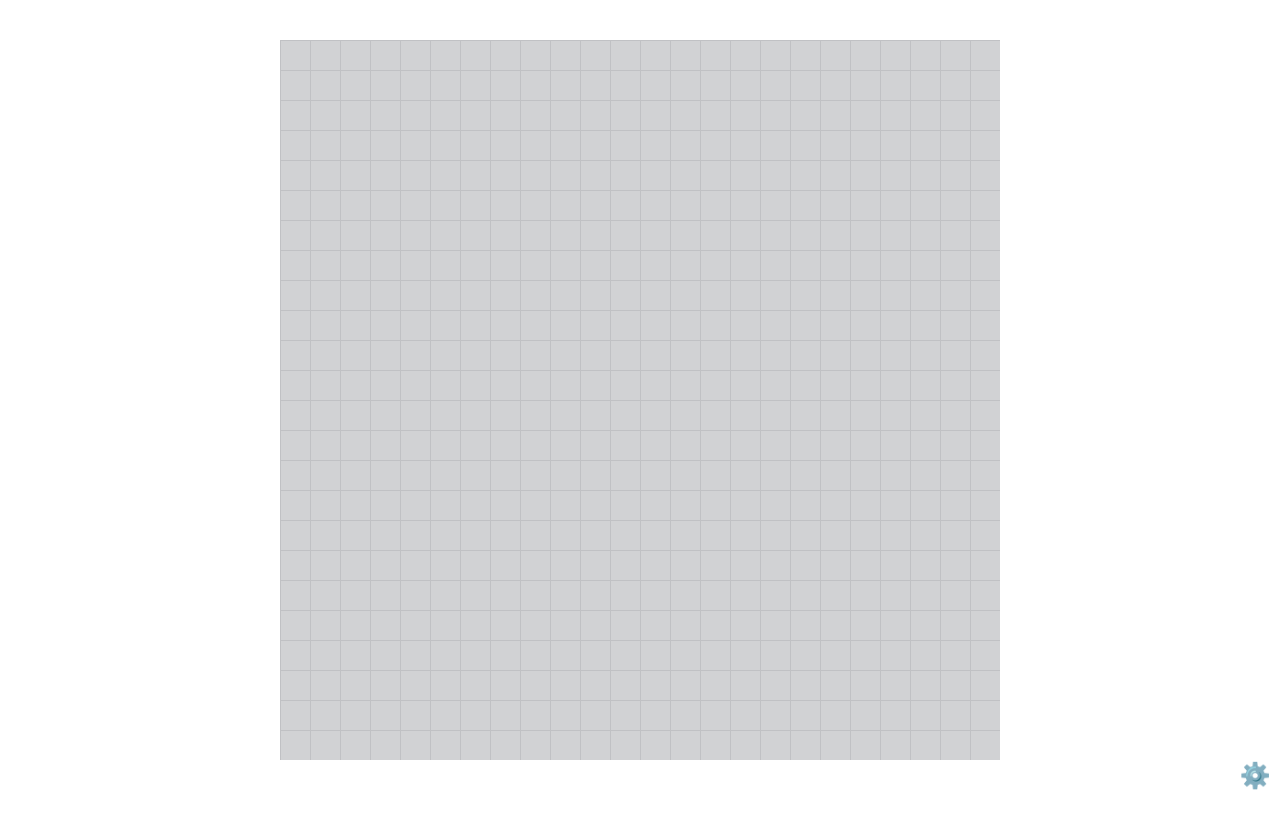
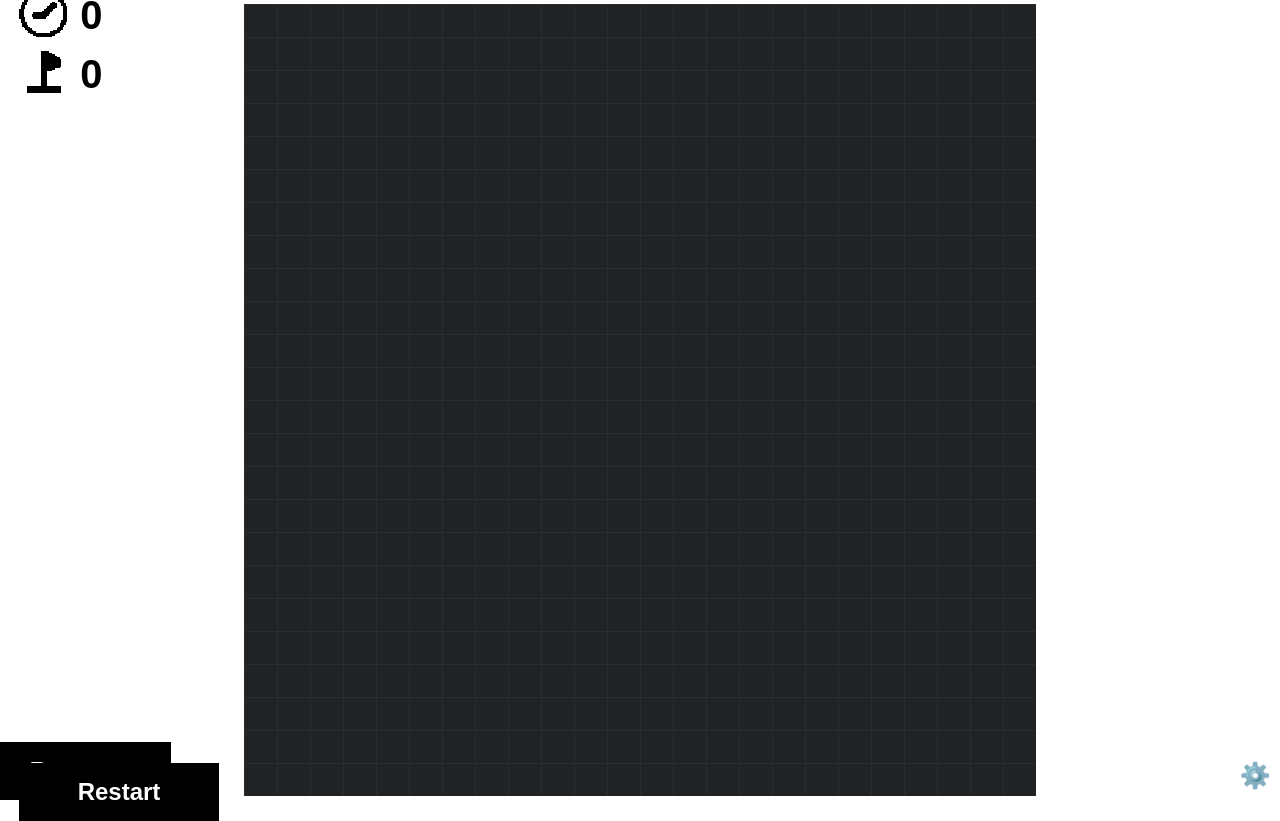
Before and after one commit to tabby456/cool-minesweeper, a plain HTML site: page index.html in a window 1280 px wide. Before the commit the page ends 800 px from the top, so only its background shows below. Drawn offline with nearby package versions, Linux system fonts and the light colour scheme; a web font is replaced by a local one.

Commit message:
New design prototype (pixelated, black and white) and groundwork for themes

```diff
--- a/index.html
+++ b/index.html
@@ -7,7 +7,7 @@
 
     <link rel="preconnect" href="https://fonts.googleapis.com">
     <link rel="preconnect" href="https://fonts.gstatic.com" crossorigin>
-    <link href="https://fonts.googleapis.com/css2?family=Nunito:ital,wght@0,200..1000;1,200..1000&display=swap" rel="stylesheet">
+    <link href="https://fonts.googleapis.com/css2?family=Jersey+10&display=swap" rel="stylesheet">
 
     <link rel="stylesheet" href="style.css">
 </head>
@@ -18,6 +18,12 @@
         <button id="restart">Restart</button>
     </div>
     <div id="container">
+        <div id="display-bar">
+            <div id="display-bar-text"><img src="time.png" alt="time"> <span id="timer">0</span></div>
+            <div id="display-bar-text"><img src="flag.png" alt="flagged"> <span id="flags">0</span></div>
+            <button id="restart">Restart</button>
+        </div>
+
         <main id="map"></main>
     </div>
 
@@ -96,6 +102,7 @@ function populateMap(width = 24, height = 24, mines = 99){
     updateFlagNumber();
 
     timerText.innerText = timer;
+    document.querySelector('body').classList.remove('confetti');
 
     function placeCell(x, y){
         const cell = document.createElement('button');
@@ -311,6 +318,7 @@ function win(){
     if (hasWon || hasLost)
         return;
 
+    hasWon = true;
     stopTimer();
     document.querySelector('body').classList.add('confetti');
 }
@@ -387,6 +395,5 @@ const difficultyList = document.getElementById('difficulty-list');
 
 
     </script>
-    <script src="main.js"></script>
 </body>
 </html>
--- a/style.css
+++ b/style.css
@@ -1,9 +1,90 @@
+/* THEMES */
+
+:root{
+    --background-color: white;
+    --color: black;
+
+    --button-color: black;
+    --button-text-color: white;
+    --button-hover-color: #1a1a1a;
+    --button-pressed-color: #272727;
+    --button-toggled-color: #8dc0f4;
+
+    --cell-size: 33px;
+    --cell-font-size: 1.1em;
+
+    --cell-color: #212224;
+    --cell-hover-color: #414246;
+    --cell-pressed-color: #56575a;
+    --cell-revealed-color: #000000;
+    --cell-flagged-color: #da746d;
+    --cell-mine-color: blueviolet;
+
+    --cell-border: 0 solid #2b2c31;
+    --cell-border-top-width: 1px;
+    --cell-border-left-width: 1px;
+
+    --cell-1: #9aace6;
+    --cell-2: #8edaa7;
+    --cell-3: #e6957d;
+    --cell-4: #b18fe7;
+    --cell-5: #e6b887;
+    --cell-6: #92cfe7;
+    --cell-7: #f8f8f8;
+    --cell-8: #b2b2b3;
+}
+
+.basic{
+    --background-color: white;
+    --color: black;
+
+    --button-color: #ebecee;
+    --button-text-color: black;
+    --button-hover-color: #dcdddf;
+    --button-pressed-color: #b7b9bb;
+    --button-toggled-color: #8dc0f4;
+
+    --cell-size: 30px;
+    --cell-font-size: 1.05em;
+
+    --cell-color: #d1d2d4;
+    --cell-hover-color: #c4c5c7;
+    --cell-pressed-color: #b1b2b5;
+    --cell-revealed-color: #edeef0;
+    --cell-flagged-color: #ef9f99;
+    --cell-mine-color: blueviolet;
+
+    --cell-border: 0 solid #c0c1c4;
+    --cell-border-top-width: 1px;
+    --cell-border-left-width: 1px;
+
+    --cell-1: #4e71e2;
+    --cell-2: #189e45;
+    --cell-3: #de6742;
+    --cell-4: #7a41d4;
+    --cell-5: #e29a4e;
+    --cell-6: #4eb8e2;
+    --cell-7: #26292b;
+    --cell-8: #5f6265;
+}
+
+
+
+
+
+
+
+
+*{
+    font-family: "Jersey 10", sans-serif;
+}
+
 body{
     user-select: none;
     margin: 0;
 
-    font-family: "Nunito", sans-serif;
-    font-optical-sizing: auto;
+    background-color: var(--background-color);
+    color: var(--color);
 
     /*background-color: #f8f8fa;*/
 }
@@ -15,39 +96,48 @@ body.confetti{
 }
 
 #display-bar{
-    border-radius: 10px 10px 0 0;
-    background-color: rgba(255, 255, 255, 50);
-    padding: 25px;
+    width: 200px;
+    height: 100%;
 
-    width: auto;
-
-    position: fixed;
-    top: 100%;
-    left: 50%;
-    transform: translate(-50%, -100%);
+    position: absolute;
+    top: 50%;
+    left: 0;
+    transform: translate(-100%, -50%);
 }
 
 #display-bar-text{
     font-weight: 700;
-    font-size: 1.8em;
+    font-size: 2.5em;
 
     margin: 0;
-    margin-right: 15px;
+}
+
+#display-bar-text img{
+    -webkit-filter: invert(100%);
+    image-rendering: pixelated;
+
+    height: 1.25em;
+    transform: translate(0, 0.25em);
 }
 
 button#restart{
-    padding: 8px 15px;
+    padding: 15px 25px;
+
+    position: fixed;
+    bottom: 0;
+    width: 100%;
 
     border: 0;
-    border-radius: 5px;
-    background-color: #ebecee;
+    background-color: var(--button-color);
+    color: var(--button-text-color);
 
     text-align: center;
-    font-size: medium;
+    font-size: 1.5em;
+    font-weight: 600;
 }
 
-button#restart:hover{ background-color: #dcdddf; }
-button#restart:active{ background-color: #b7b9bb; }
+button#restart:hover{ background-color: var(--button-hover-color); }
+button#restart:active{ background-color: var(--button-pressed-color); }
 
 #container{
     position: absolute;
@@ -65,37 +155,35 @@ button#restart:active{ background-color: #b7b9bb; }
 }
 
 #map>button{
-    width: 30px;
-    height: 30px;
+    width: var(--cell-size);
+    height: var(--cell-size);
 
     padding: 0;
 
-    border: 0 solid #c0c1c4;
-    border-top-width: 1px;
-    border-left-width: 1px;
-    background-color: #d1d2d4;
+    border: var(--cell-border);
+    border-top-width: var(--cell-border-top-width);
+    border-left-width: var(--cell-border-left-width);
+    background-color: var(--cell-color);
 
-    font-size: 1.05em;
+    font-size: var(--cell-font-size);
     font-weight: bold;
 }
-#map>button:hover{ background-color: #c4c5c7; }
-#map>button:active{ background-color: #b1b2b5; }
+#map>button:hover{ background-color: var(--cell-hover-color); }
+#map>button:active{ background-color: var(--cell-pressed-color); }
 
-#map>button.revealed{ background-color: #edeef0; }
-#map>button.flagged{ background-color: #ef9f99; }
+#map>button.revealed{ background-color: var(--cell-revealed-color); }
+#map>button.flagged{ background-color: var(--cell-flagged-color); }
 
-#map>button.mine{
-    background-color: blueviolet;
-}
+#map>button.mine{ background-color: var(--cell-mine-color); }
 
-#map>button[value='1']{ color: #4e71e2; }
-#map>button[value='2']{ color: #189e45; }
-#map>button[value='3']{ color: #de6742; }
-#map>button[value='4']{ color: #7a41d4; }
-#map>button[value='5']{ color: #e29a4e; }
-#map>button[value='6']{ color: #4eb8e2; }
-#map>button[value='7']{ color: #26292b; }
-#map>button[value='8']{ color: #5f6265; }
+#map>button[value='1']{ color: var(--cell-1); }
+#map>button[value='2']{ color: var(--cell-2); }
+#map>button[value='3']{ color: var(--cell-3); }
+#map>button[value='4']{ color: var(--cell-4); }
+#map>button[value='5']{ color: var(--cell-5); }
+#map>button[value='6']{ color: var(--cell-6); }
+#map>button[value='7']{ color: var(--cell-7); }
+#map>button[value='8']{ color: var(--cell-8); }
 
 #jumpscare{
     position: fixed;
@@ -160,13 +248,13 @@ button#restart:active{ background-color: #b7b9bb; }
     width: 100%;
 
     border: 0;
-    background-color: #ebecee;
+    background-color: var(--button-color);
 
     text-align: center;
     font-size: medium;
 }
 
-#panel-main button:hover{ background-color: #dcdddf; }
-#panel-main button:active{ background-color: #b7b9bb; }
+#panel-main button:hover{ background-color: var(--button-hover-color); }
+#panel-main button:active{ background-color: var(--button-pressed-color); }
 
-#panel-main button.toggled{ background-color: #8dc0f4; }
+#panel-main button.toggled{ background-color: var(--button-toggled-color); }
```
Also changed, not shown: flag.png (added), time.png (added).
